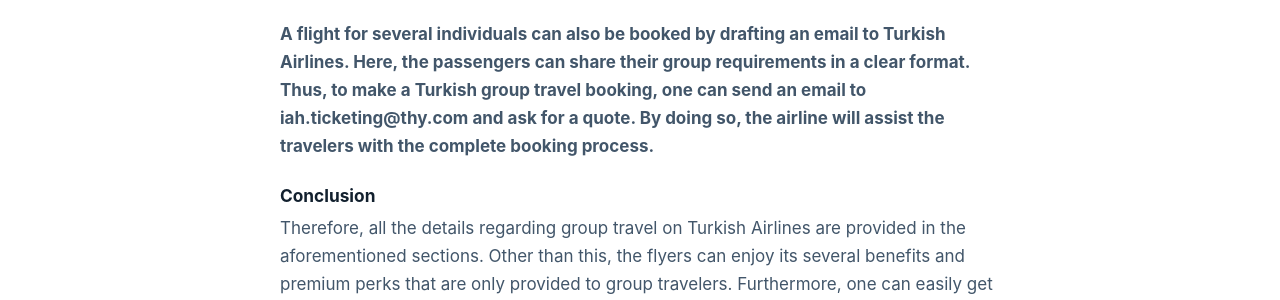
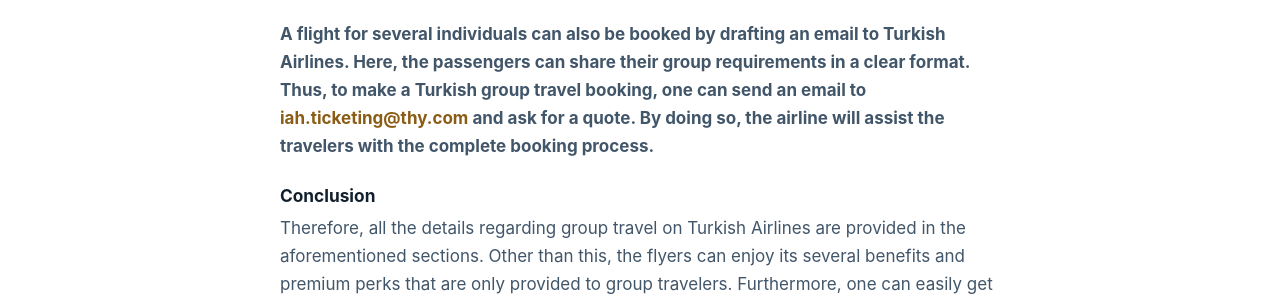
Before and after one commit to airlines-group-travel/airlines-group-travel.github.io, a Jekyll site: the page built from _blog/does-turkish-airlines-do-group-bookings.md, in a window 1280 px wide and 900 px high, scrolled down 1692 px. Shown: the part 236-536 px from the top of the window. Built offline with Jekyll 4.4.1, drawn with Linux system fonts in a browser that asks for light colours; part of the change alters nothing that is shown.

```diff
--- a/_blog/does-turkish-airlines-do-group-bookings.md
+++ b/_blog/does-turkish-airlines-do-group-bookings.md
@@ -28,11 +28,9 @@ Accessing group flight tickets on Turkish Airlines is simpler, as it provides se
 
 #### Reaching out to Turkish Airlines directly by phone will be a perfect and straightforward choice to make flight bookings. For that reason, one of the group members will need to call +1 857 277 0361 to communicate with the professionals. In this way, the airline executives will guide the flyers through the whole booking process. Apart from this, the flyers can also ask any booking-related questions.
 
-
-
 #### **Draft an Email for Making Turkish Airlines Group Reservation**
 
-#### A flight for several individuals can also be booked by drafting an email to Turkish Airlines. Here, the passengers can share their group requirements in a clear format. Thus, to make a Turkish group travel booking, one can send an email to iah.ticketing@thy.com and ask for a quote. By doing so, the airline will assist the travelers with the complete booking process.
+#### A flight for several individuals can also be booked by drafting an email to Turkish Airlines. Here, the passengers can share their group requirements in a clear format. Thus, to make a Turkish group travel booking, one can send an email to [iah.ticketing@thy.com](mailto:iah.ticketing@thy.com) and ask for a quote. By doing so, the airline will assist the travelers with the complete booking process.
 
 ### **Conclusion**
 
```
